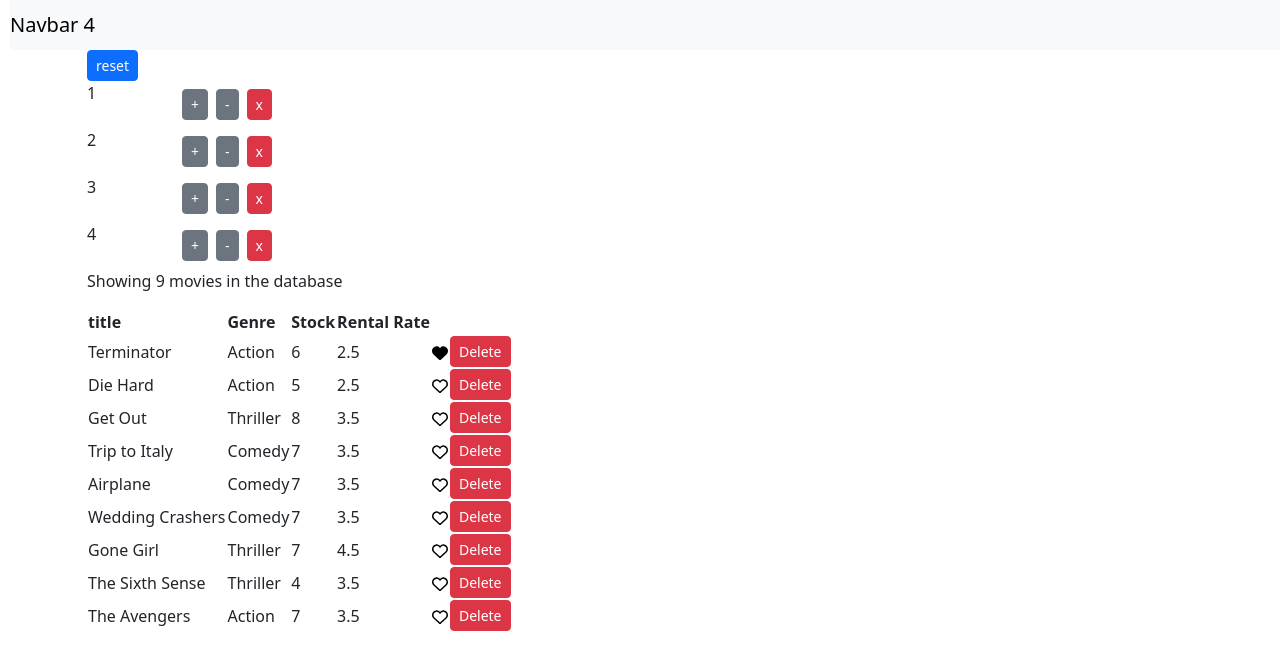
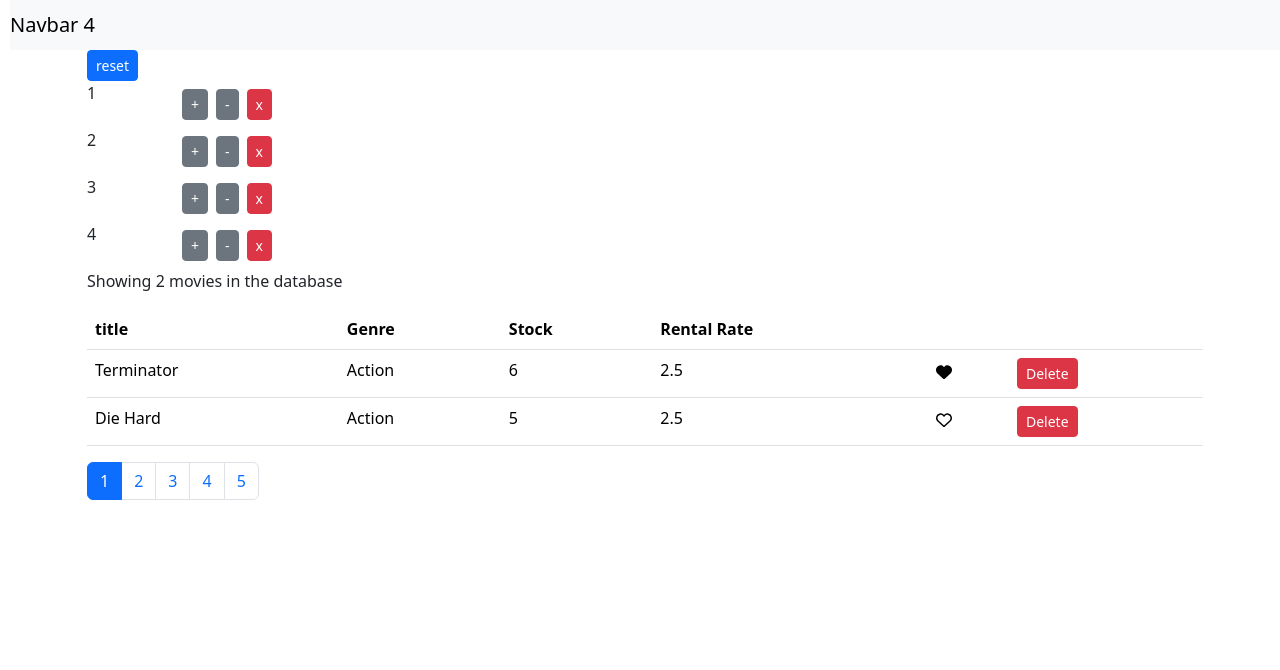
Before and after one commit to ChandiH/react_with_mosh, a React (Create React App) app: page / in a window 1280 px wide. Shown: the top 670 px of the page. Built offline with nearby package versions, Linux system fonts and the light colour scheme.

Commit message:
05 - Pagination

```diff
--- a/package.json
+++ b/package.json
@@ -10,6 +10,7 @@
     "@testing-library/user-event": "^13.5.0",
     "bootstrap": "^5.3.1",
     "fontawesome": "^5.6.3",
+    "lodash": "^4.17.21",
     "react": "^18.2.0",
     "react-dom": "^18.2.0",
     "react-scripts": "5.0.1",
--- /dev/null
+++ b/src/components/common/pagination.jsx
@@ -0,0 +1,30 @@
+import React from "react";
+import _ from "lodash";
+
+const Pagintaion = (props) => {
+  const { totalItems, pageSize, onPageChange, currentPage } = props;
+  const pageCount = Math.ceil(totalItems / pageSize);
+
+  if (pageCount === 1) return null;
+
+  const page = _.range(1, pageCount + 1);
+
+  return (
+    <nav>
+      <ul className="pagination">
+        {page.map((p) => (
+          <li
+            key={p}
+            className={p === currentPage ? "page-item active" : "page-item"}
+          >
+            <a className="page-link" onClick={() => onPageChange(p)}>
+              {p}
+            </a>
+          </li>
+        ))}
+      </ul>
+    </nav>
+  );
+};
+
+export default Pagintaion;
--- a/src/components/movieListComponent.jsx
+++ b/src/components/movieListComponent.jsx
@@ -1,10 +1,14 @@
 import React, { Component } from "react";
 import LikeComponent from "./common/likeComponent";
+import Pagintaion from "./common/pagination";
+import paginate from "../utils/paginate";
 import { getMovies } from "../services/fakeMovieService";
 
 class MovieList extends Component {
   state = {
     movies: getMovies(),
+    pageSize: 2,
+    currentPage: 1,
   };
 
   handleDelete = (movie) => {
@@ -22,13 +26,22 @@ class MovieList extends Component {
     this.setState({ movies });
   };
 
+  handlePageChange = (page) => {
+    this.setState({ currentPage: page });
+  };
+
   render() {
-    if (this.state.movies.length === 0)
+    const { movies: allMovies, pageSize, currentPage } = this.state;
+
+    if (allMovies.length === 0)
       return <p>There are no Movies in the database</p>;
+
+    const movies = paginate(allMovies, currentPage, pageSize);
+
     return (
       <React.Fragment>
-        <p>Showing {this.state.movies.length} movies in the database</p>
-        <table>
+        <p>Showing {movies.length} movies in the database</p>
+        <table className={"table"}>
           <thead>
             <tr>
               <th>title</th>
@@ -40,7 +53,7 @@ class MovieList extends Component {
             </tr>
           </thead>
           <tbody>
-            {this.state.movies.map((movie) => (
+            {movies.map((movie) => (
               <tr key={movie._id}>
                 <td>{movie.title}</td>
                 <td>{movie.genre.name}</td>
@@ -64,6 +77,12 @@ class MovieList extends Component {
             ))}
           </tbody>
         </table>
+        <Pagintaion
+          totalItems={allMovies.length}
+          pageSize={pageSize}
+          currentPage={currentPage}
+          onPageChange={this.handlePageChange}
+        />
       </React.Fragment>
     );
   }
--- /dev/null
+++ b/src/utils/paginate.js
@@ -0,0 +1,6 @@
+import _ from "lodash";
+
+export default function paginate(items, pageNumber, pageSize) {
+  const startIndex = (pageNumber - 1) * pageSize;
+  return _(items).slice(startIndex).take(pageSize).value();
+}
```
Also changed, not shown: 1 other file (tests, documents, lock files or other folders).
